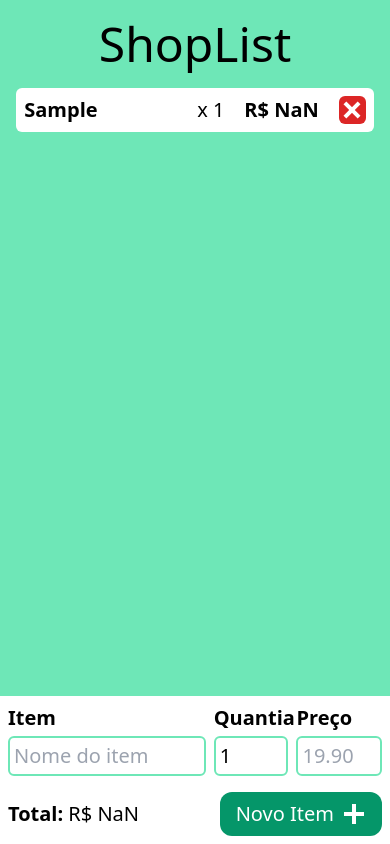
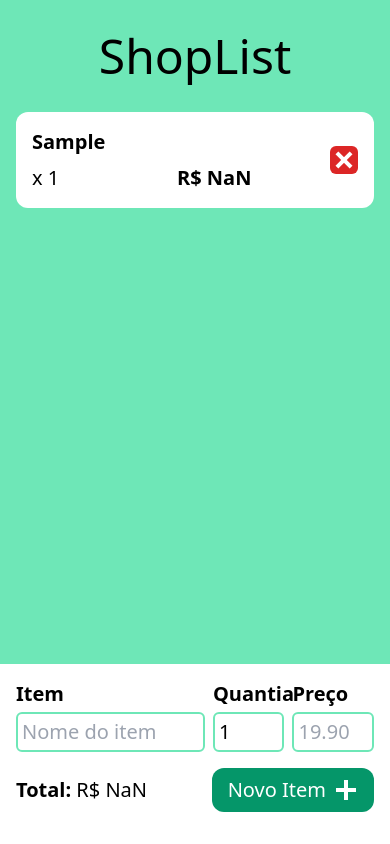
Before and after one commit to ruuuff/shoplist-react, a React (Create React App) app: page / in a window 390 px wide. Both pictures are taken after typing "Sample", "Sample" into the empty fields and a click on the button "Novo Item". Built offline with nearby package versions, Linux system fonts and the light colour scheme.

Commit message:
feat: responsive

```diff
--- a/src/App.js
+++ b/src/App.jsx
@@ -38,9 +38,9 @@ function App() {
   });
 
   return (
-    <div className="w-screen min-h-screen bg-emerald-300 text-xl pt-5 pb-44">
-      <div className="max-w-2xl mx-auto">
-        <h1 className="font-thin text-5xl text-center mb-5">ShopList</h1>
+    <div className="w-screen min-h-screen bg-emerald-300 text-xl pt-8 pb-[212px]">
+      <div className="max-w-3xl mx-auto">
+        <h1 className="font-thin text-5xl text-center mb-8">ShopList</h1>
         <ShopList shoplist={state} deleteItem={deleteItem} />
       </div>
       <div className="fixed left-0 right-0 bottom-0 bg-white">
--- a/src/components/Form.jsx
+++ b/src/components/Form.jsx
@@ -27,7 +27,8 @@ export default function Form({ addItem, total }) {
 
   return (
     <div>
-      <form onSubmit={onSubmit} className="p-2">
+      <form onSubmit={onSubmit} className="p-4 tablet:pb-8">
+        <div className="max-w-3xl mx-auto">
           <div className="grid grid-cols-[55%,20%,25%] mb-4">
             <Input
               id="item"
@@ -59,6 +60,7 @@ export default function Form({ addItem, total }) {
               <SubmitButton label="Novo Item" />
             </div>
           </div>
+        </div>
       </form>
     </div>
   );
--- a/src/components/ShopList.jsx
+++ b/src/components/ShopList.jsx
@@ -2,35 +2,40 @@ import { formatCurrency } from "../utils";
 import DeleteButton from "./DeleteButton";
 
 export default function ShopList({ shoplist, deleteItem }) {
-  return (
-    <ul className="bg-white w-11/12 mx-auto rounded-md">
-      {shoplist.length > 0 ? (
-        shoplist.map(({ id, item, amount, price }) => {
+  return shoplist.length > 0 ? (
+    <ul className="bg-white rounded-xl tablet:mx-4">
+      {shoplist.map(({ id, item, amount, price }) => {
         const priceBRL = formatCurrency(price);
         const totalPriceBRL = formatCurrency(price * amount);
-
         return (
           <li
             key={id}
-              className="flex items-center px-2 py-2 border border-t-gray-400 first:border-none"
+            className="flex gap-4 items-center p-4 border-t-4 border-t-emerald-300 first:border-none"
           >
-              <div className="grid grid-cols-[55%,15%,30%] w-full overflow-hidden items-center">
-                <span className="capitalize font-semibold">
-                  {item} {amount > 1 ? `(${priceBRL})` : ""}
-                </span>
-                <span>x {amount}</span>
-                <span className="font-semibold">
+            <div className="grid grid-cols-2 gap-2 flex-1">
+              {/* item name */}
+              <div className="col-span-2 font-semibold truncate first-letter:uppercase">
+                {item}
+              </div>
+              {/* amount */}
+              <div>
+                {amount > 1 ? priceBRL : ""} x {amount}
+              </div>
+              {/* total value */}
+              <div className="font-semibold">
                 {amount > 1 ? totalPriceBRL : priceBRL}
-                </span>
               </div>
-
+            </div>
+            <div>
               <DeleteButton onClick={() => deleteItem(id)} />
+            </div>
           </li>
         );
-        })
+      })}
+    </ul>
   ) : (
-        <h3 className="text-3xl text-center font-semibold py-2">Lista vazia</h3>
-      )}
-    </ul>
+    <div className="bg-white rounded-xl tablet:mx-4">
+      <h3 className="text-3xl text-center py-4">Lista vazia</h3>
+    </div>
   );
 }
--- a/tailwind.config.js
+++ b/tailwind.config.js
@@ -1,10 +1,12 @@
 /** @type {import('tailwindcss').Config} */
 module.exports = {
-  content: [
-    "./src/**/*.{js,jsx,ts,tsx}",
-  ],
+  content: ["./src/**/*.{js,jsx,ts,tsx}"],
   theme: {
-    extend: {},
+    extend: {
+      screens: {
+        tablet: { max: "980px" },
+      },
+    },
   },
   plugins: [],
-}
+};
```
Lines whose indentation alone changed are shown as unchanged.
